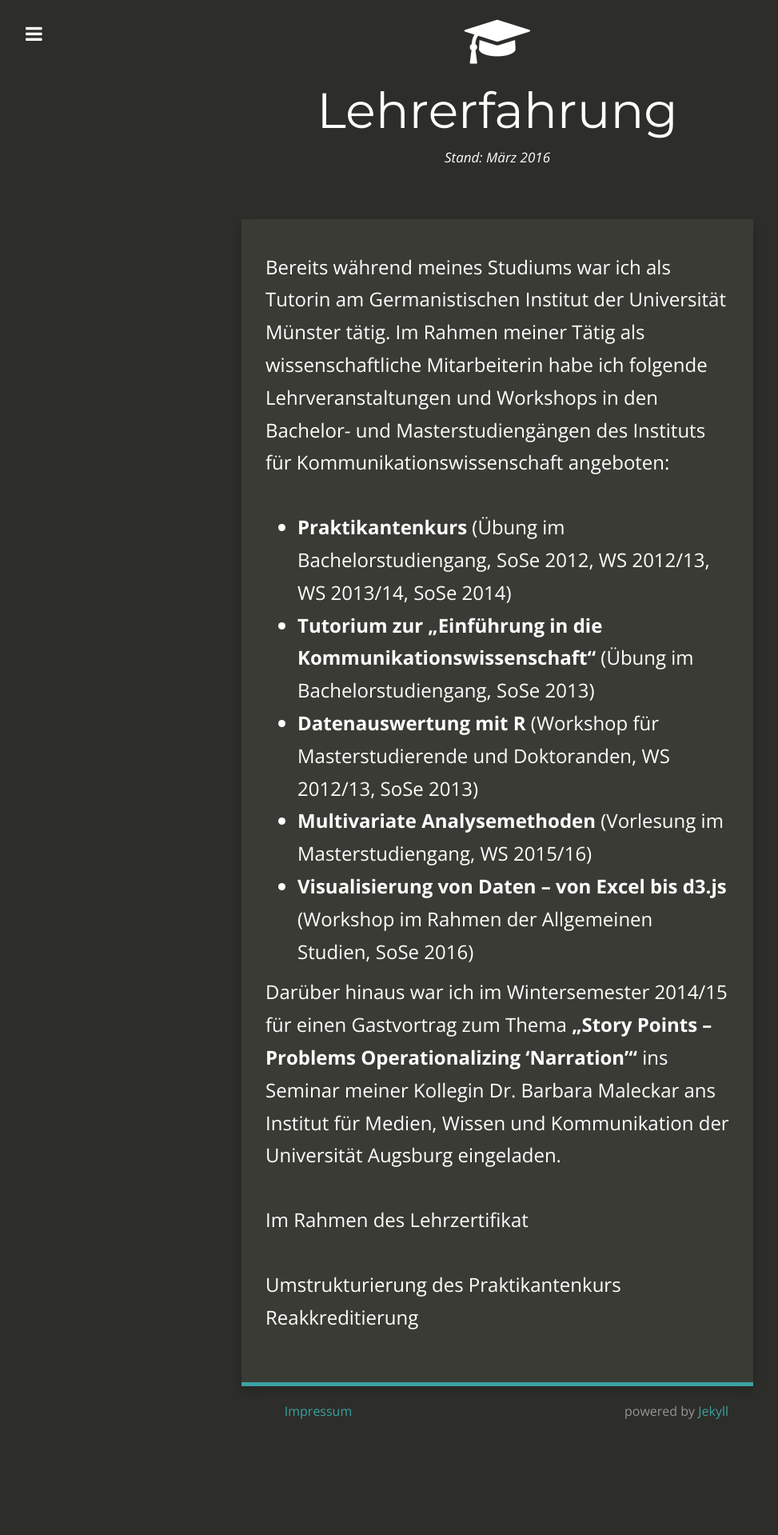
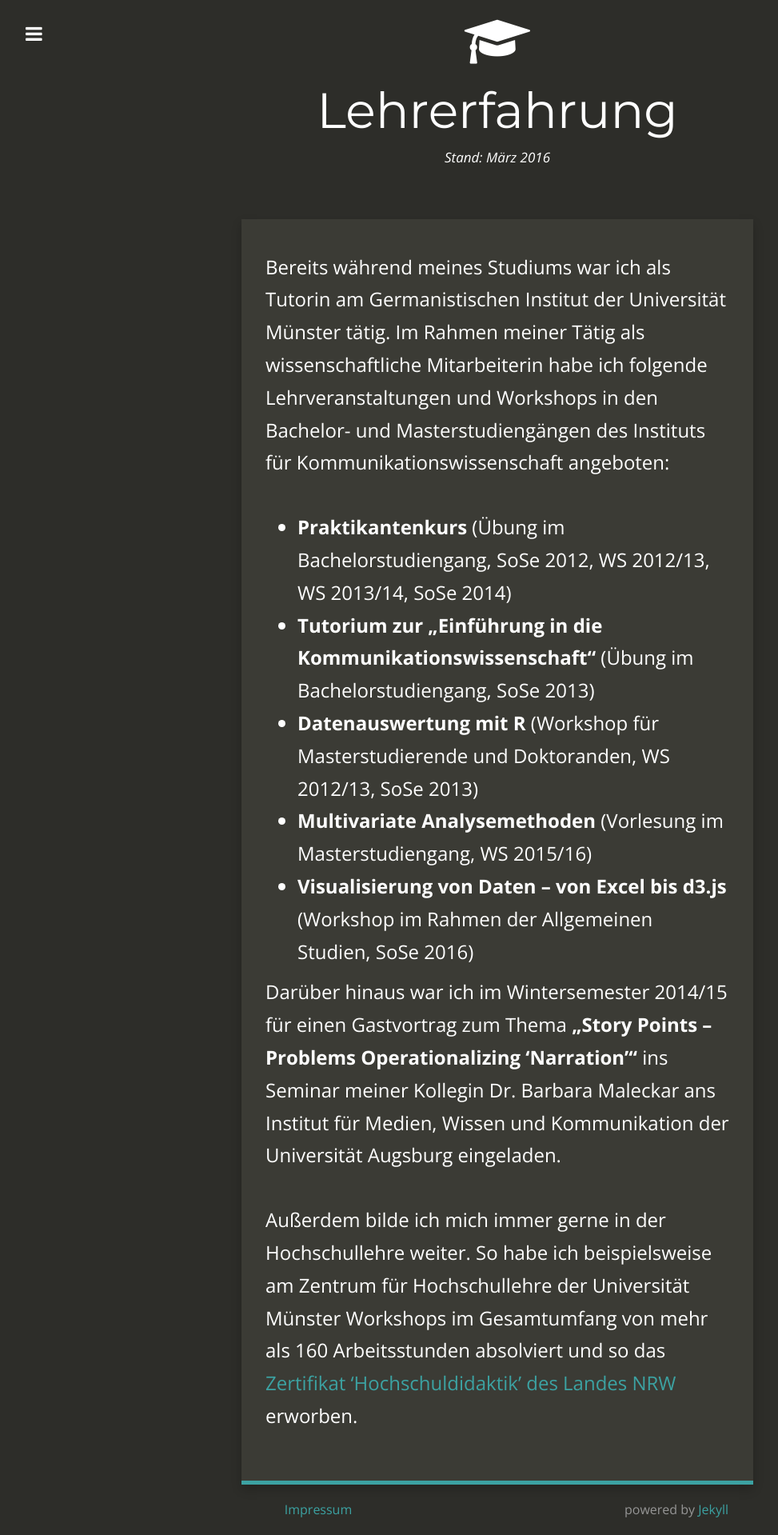
Before and after one commit to BriGitBardot/Bewerbung2, a Jekyll site: the page built from Lehre.md, in a window 1280 px wide. Shown: the whole page at 80% size, without its empty margins (18-991 px from the left). Built offline with Jekyll 4.4.1, drawn with Linux system fonts in a browser that asks for light colours; nearby versions of some CDN libraries; before the commit the page ends 1795 px from its top, so only the background shows below that.

Commit message:
Update Lehre.md

```diff
--- a/Lehre.md
+++ b/Lehre.md
@@ -22,8 +22,6 @@ Bereits während meines Studiums war ich als Tutorin am Germanistischen Institut
 - **Visualisierung von Daten – von Excel bis d3.js** (Workshop im Rahmen der Allgemeinen Studien, SoSe 2016)
 
 
-Darüber hinaus war ich im Wintersemester 2014/15 für einen Gastvortrag zum Thema **„Story Points – Problems Operationalizing 'Narration'“**  ins Seminar meiner Kollegin Dr. Barbara Maleckar ans Institut für Medien, Wissen und Kommunikation der Universität Augsburg eingeladen.
+Darüber hinaus war ich im Wintersemester 2014/15 für einen Gastvortrag zum Thema **„Story Points – Problems Operationalizing 'Narration'“** ins Seminar meiner Kollegin Dr. Barbara Maleckar ans Institut für Medien, Wissen und Kommunikation der Universität Augsburg eingeladen.
 
-Im Rahmen des  Lehrzertifikat
-
-Umstrukturierung des Praktikantenkurs Reakkreditierung
+Außerdem bilde ich mich immer gerne in der Hochschullehre weiter. So habe ich beispielsweise am Zentrum für Hochschullehre der Universität Münster Workshops im Gesamtumfang von mehr als 160 Arbeitsstunden absolviert und so das [Zertifikat 'Hochschuldidaktik' des Landes NRW]({{ site.url }}/pdfs/Zertifikat_Hochschullehre.pdf) erworben.
```
